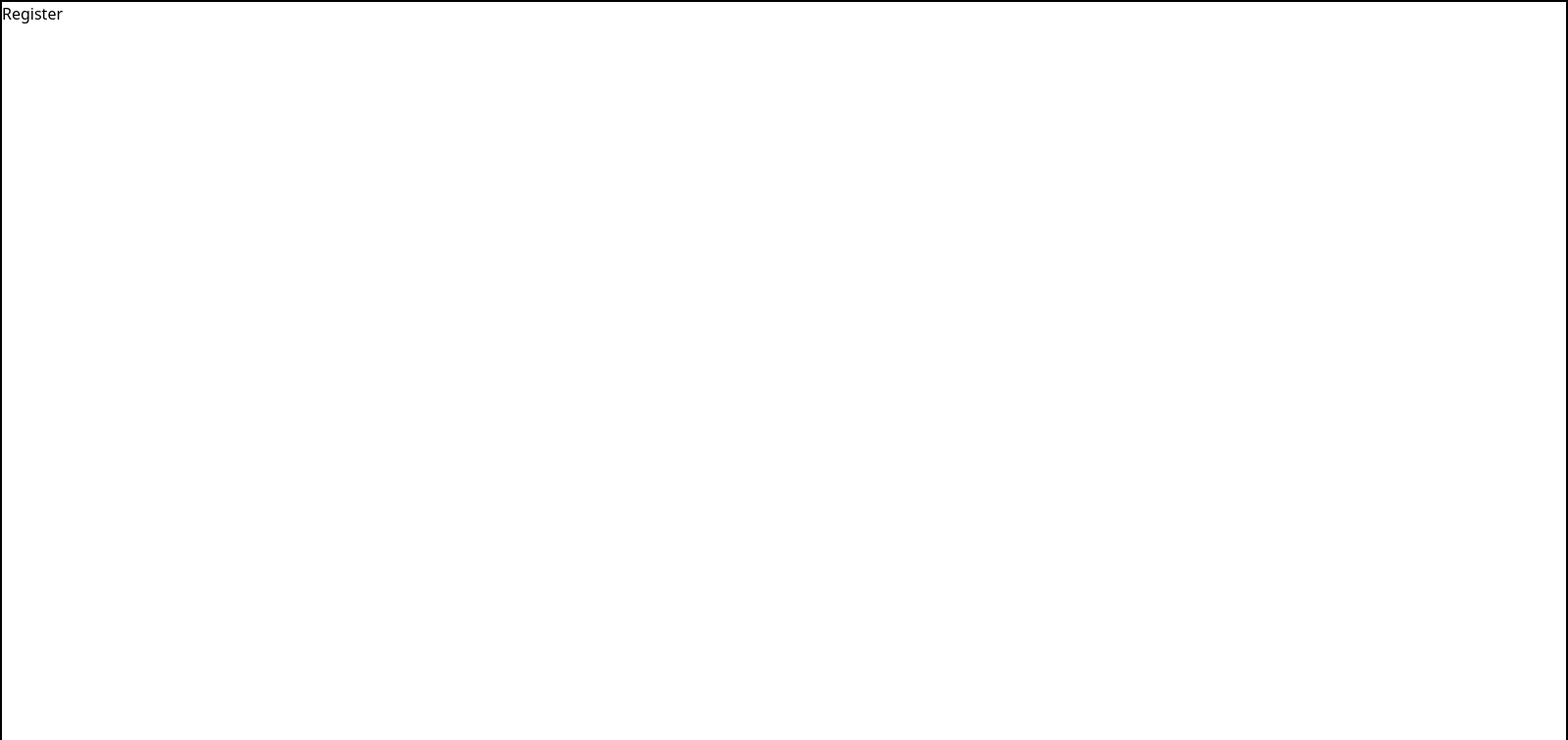
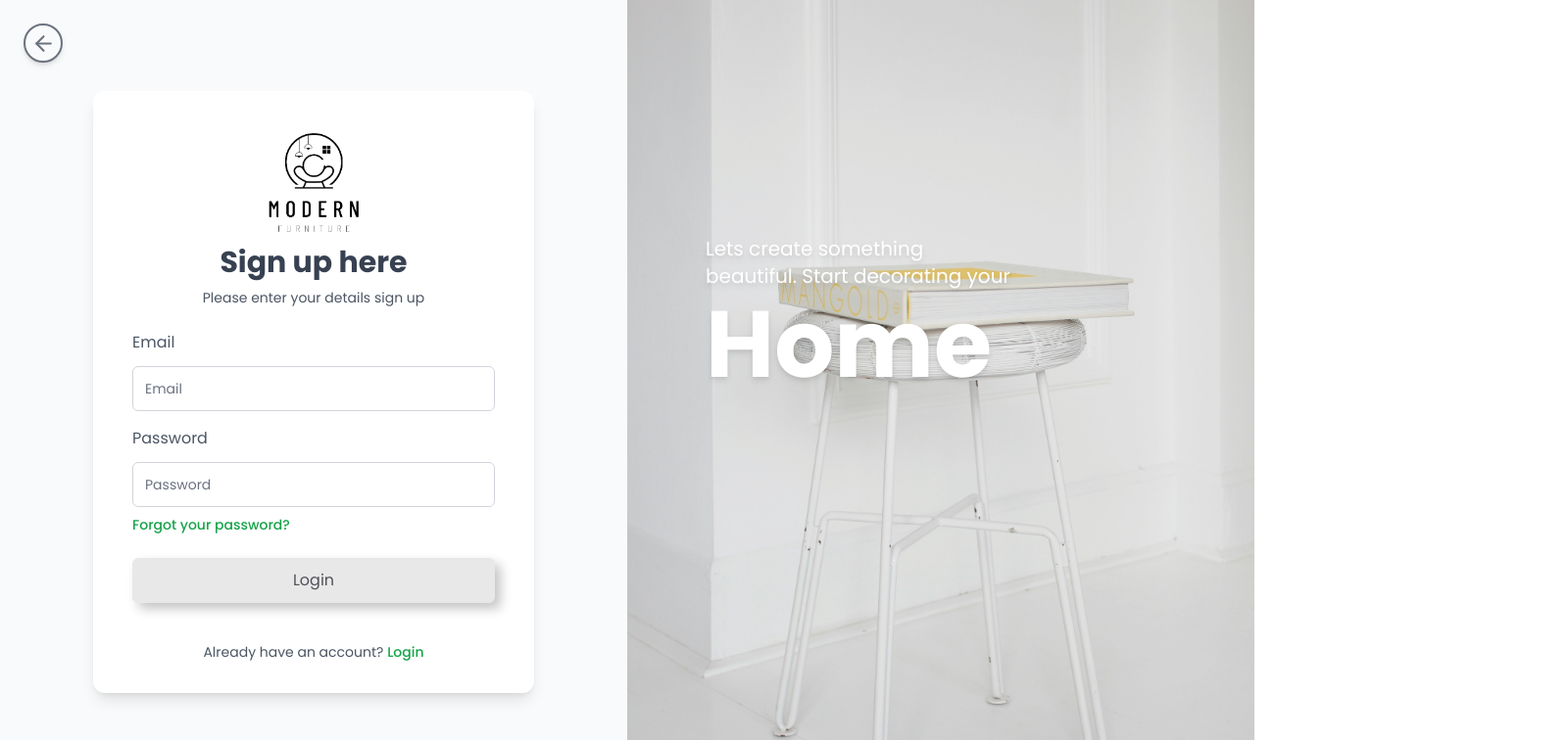
Before and after one commit to Apchier/ecommerce-app, a React (Vite) app in the folder ecommerce-app/: page /auth/register in a window 1280 px wide. Shown: the top 756 px of the page at 98% size, 1600 px wide, since content can reach past the window. Built offline with nearby package versions, Linux system fonts and the light colour scheme.

Commit message:
make login and register page

```diff
--- a/ecommerce-app/src/pages/auth/Login.jsx
+++ b/ecommerce-app/src/pages/auth/Login.jsx
@@ -9,7 +9,7 @@ export default function Login() {
     <div className="flex w-full h-screen justify-center font-poppins">
       <div className="flex justify-center w-[1600px] min-h-screen">
         <div className="relative flex items-center w-1/2 justify-center min-h-screen bg-gray-50 sm:py-12">
-          <Link to={"/"} className="absolute flex justify-center items-center top-5 left-5 w-[40px] aspect-square border-2 border-gray-600 rounded-full">
+          <Link to={"/"} className="absolute flex justify-center items-center top-6 left-6 w-[40px] aspect-square border-2 text-gray-500 border-gray-500 rounded-full shadow-md">
             <FiArrowLeft size={25} />
           </Link>
           <div className="relative py-8 w-[450px] text-center bg-white shadow-lg p-10 rounded-xl">
@@ -58,13 +58,16 @@ export default function Login() {
             </form>
             <div className="mt-4 text-center text-sm text-gray-600">
               Dont have an account?{' '}
-              <a href="#" className="font-medium text-green-600 hover:text-green-500">
+              <Link to={"/auth/register"} className="font-medium text-green-600 hover:text-green-500">
                 Create account
-              </a>
+              </Link>
             </div>
           </div>
         </div>
-        <div className="w-1/2 bg-cover" style={{ backgroundImage: `url(${chairLogin})` }}></div>
+        <div className="w-1/2 bg-cover flex flex-col gap-2 p-20" style={{ backgroundImage: `url(${chairLogin})` }}>
+          <span className="text-xl text-white drop-shadow-md mt-40">Lets create something <br /> beautiful. Start decorating your</span>
+          <h1 className="text-8xl font-bold text-white drop-shadow-md">Home</h1>
+        </div>
       </div>
     </div>
   )
--- a/ecommerce-app/src/pages/auth/Register.jsx
+++ b/ecommerce-app/src/pages/auth/Register.jsx
@@ -1,5 +1,74 @@
+import chairLogin from "../../../public/assets/images/loginchair.jpg"
+import ButtonLogin from "../../components/elements/ButtonLogin"
+import logo from "../../../public/assets/images/logo.png"
+import { FiArrowLeft } from "react-icons/fi";
+import { Link } from "react-router-dom";
+
 export default function Register() {
   return (
-    <div className="flex w-[1600px] h-screen border-2 border-black">Register</div>
+    <div className="flex w-full h-screen justify-center font-poppins">
+      <div className="flex justify-center w-[1600px] min-h-screen">
+        <div className="relative flex items-center w-1/2 justify-center min-h-screen bg-gray-50 sm:py-12">
+          <Link to={"/"} className="absolute flex justify-center items-center top-6 left-6 w-[40px] aspect-square border-2 text-gray-500 border-gray-500 rounded-full shadow-md">
+            <FiArrowLeft size={25} />
+          </Link>
+          <div className="relative py-8 w-[450px] text-center bg-white shadow-lg p-10 rounded-xl">
+            <div className="relative">
+              <img src={logo} alt="Logo" className="mx-auto w-[125px] aspect-square" />
+              <h2 className="text-center text-3xl font-bold text-gray-700">
+                Sign up here
+              </h2>
+              <p className="mt-2 text-center text-sm text-gray-600">
+                Please enter your details sign up
+              </p>
+            </div>
+            <form className="flex flex-col py-6 gap-2">
+              <div className="flex flex-col gap-4 rounded-md">
+                <div className="flex flex-col items-start gap-3">
+                  <label htmlFor="email" className="text-gray-600">Email</label>
+                  <input
+                    name="email"
+                    type="email"
+                    required
+                    placeholder="Email"
+                    className="appearance-none rounded-md relative block w-full p-3 border border-gray-300 placeholder-gray-500 text-gray-900 focus:outline-none focus:ring-green-500 focus:border-green-500 focus:z-10 sm:text-sm"
+                  />
+                </div>
+                <div className="flex flex-col items-start gap-3">
+                  <label htmlFor="email" className="text-gray-600">Password</label>
+                  <input
+                    name="password"
+                    type="password"
+                    required
+                    placeholder="Password"
+                    className="appearance-none rounded-md relative block w-full p-3 border border-gray-300 placeholder-gray-500 text-gray-900 focus:outline-none focus:ring-green-500 focus:border-green-500 focus:z-10 sm:text-sm"
+                  />
+                </div>
+              </div>
+              <div className="flex items-center justify-betwee">
+                <div className="text-sm">
+                  <a href="#" className="font-medium text-green-600 hover:text-green-500">
+                    Forgot your password?
+                  </a>
+                </div>
+              </div>
+              <div className="mt-4">
+                <ButtonLogin text={"Login"} />
+              </div>
+            </form>
+            <div className="mt-4 text-center text-sm text-gray-600">
+              Already have an account?{' '}
+              <Link to={"/auth/login"} className="font-medium text-green-600 hover:text-green-500">
+               Login
+              </Link>
+            </div>
+          </div>
+        </div>
+        <div className="w-1/2 bg-cover flex flex-col gap-2 p-20" style={{ backgroundImage: `url(${chairLogin})` }}>
+          <span className="text-xl text-white drop-shadow-md mt-40">Lets create something <br /> beautiful. Start decorating your</span>
+          <h1 className="text-8xl font-bold text-white drop-shadow-md">Home</h1>
+        </div>
+      </div>
+    </div>
   )
 }
--- a/ecommerce-app/src/pages/guest/Home.jsx
+++ b/ecommerce-app/src/pages/guest/Home.jsx
@@ -15,7 +15,7 @@ export default function Home() {
       <div className="w-full flex flex-col justify-center items-center gap-10 h-[700px] border-4 border-white bg-cover rounded-3xl" style={{ backgroundImage: `url(${heroImg})` }}>
         <h1 className="w-[1000px] text-center text-5xl font-bold text-white drop-shadow-md">Transform your space with modern furniture that combines style and comfort in perfect harmony</h1>
         <div className="flex justify-center items-center gap-4 w-[650px] bg-white p-2 rounded-2xl shadow-md">
-          <input type="text" placeholder="Find furniture..." className="text-xl text-gray p-1 w-[600px] outline-none" />
+          <input type="text" placeholder="Find your furniture..." className="text-lg text-gray p-1 w-[600px] outline-none" />
           <HiMiniMagnifyingGlass className="text-3xl text-gray-400" />
         </div>
       </div>
```
Also changed, not shown: ecommerce-app/public/assets/images/loginchair.jpg.
